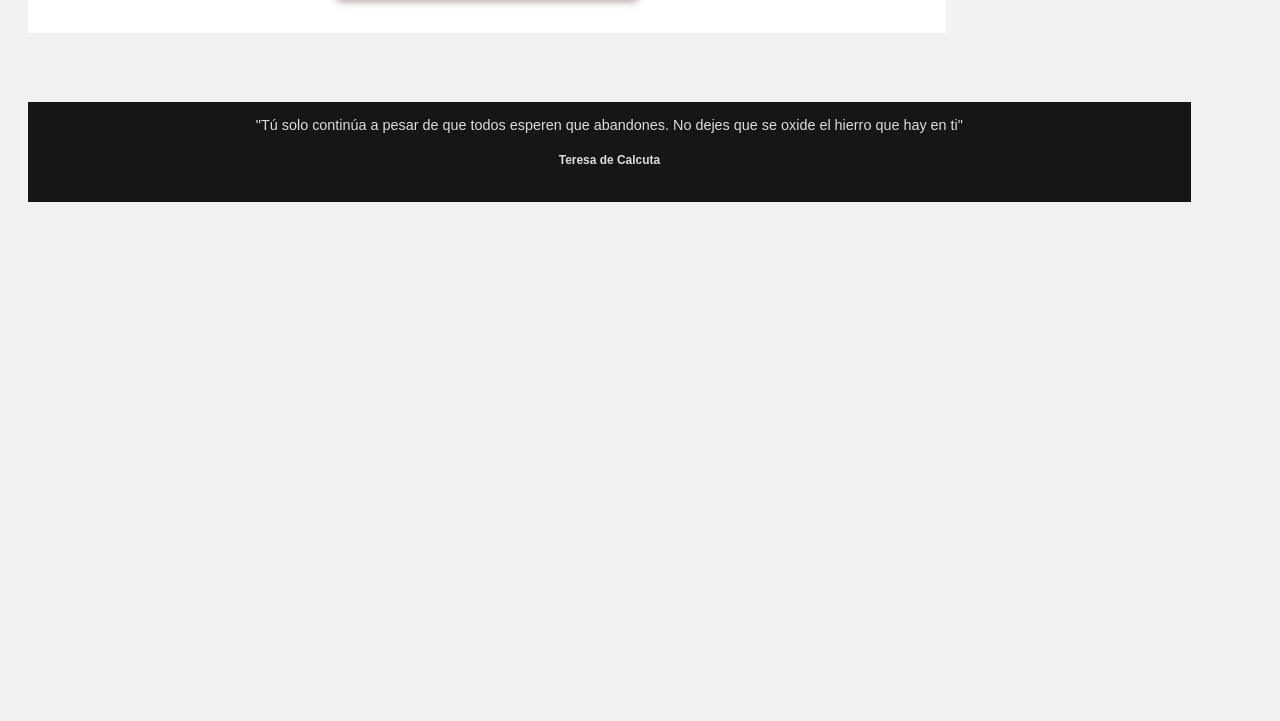
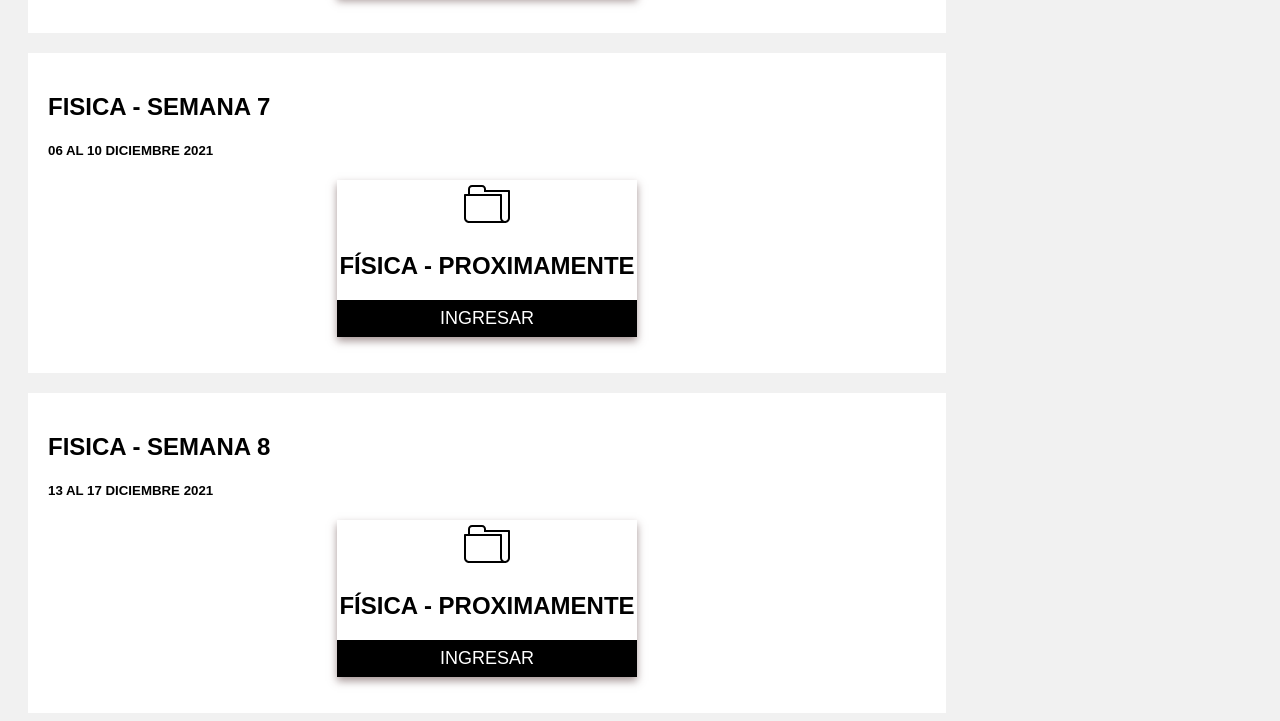
Before and after one commit to josebballester/primero-faseix, a plain HTML site: page index.html in a window 1280 px wide. Shown: the part 2919-3640 px from the top of the page. Before the commit the page ends 3149 px from the top, so only its background shows below. Drawn offline with Linux system fonts and the light colour scheme.

Commit message:
Semana Subidas
Se sube hasta la semana 8

```diff
--- a/index.html
+++ b/index.html
@@ -229,7 +229,66 @@
           </svg>
         <h2>FÍSICA - INTRODUCCIÓN MAGNITUDES</h2>
           <p>
-            <a href="https://drive.google.com/drive/folders/1MheyjKFpqMwleTXuK_mO9T88yySlDb4T?usp=sharing">
+            <a href="https://drive.google.com/drive/folders/1xiesBw5vEX7s0e5kR1XNUEb1gbY4XRUm?usp=sharing">
+              <input type="button" value="INGRESAR">
+            </a>
+          </p>
+      </div>
+    </div>
+
+    <div class="card">
+      <h2>FISICA - SEMANA 7 </h2>
+           <h5>06 AL 10 DICIEMBRE 2021</h5>
+
+        <div class="cards">
+
+          <svg
+          enable-background="new 0 0 48 48"
+            height="3rem"
+            id="Layer_1"
+            version="1.1"
+            viewBox="0 0 48 48"
+            width="4rem"
+          xml:space="preserve" xmlns="http://www.w3.org/2000/svg" xmlns:xlink="http://www.w3.org/1999/xlink">
+            <path clip-rule="evenodd" d="M42,43L42,43H6l0,0c-2.762,0-5-2.238-5-5V15c0-0.552,0.447-1,1-1l0,0h3V9
+             c0-2.209,1.791-4,4-4h10c2.209,0,4,1.791,4,4v1h23c0.553,0,1,0.448,1,1v27C47,40.762,44.762,43,42,43z M3,16v22l0,0
+               c0,1.657,1.344,3,3,3h32.022C37.39,40.162,37,39.131,37,38V16H3z
+                M45,12H21V9c0-1.104-0.896-2-2-2H9C7.896,7,7,7.896,7,9v5h31l0,0
+                 c0.278,0,0.529,0.114,0.71,0.298C38.889,14.479,39,14.726,39,15c0,0,0,0,0,0v23c0,1.657,1.343,3,3,3s3-1.343,3-3V12z"
+                 fill-rule="evenodd"/>
+          </svg>
+        <h2>FÍSICA - PROXIMAMENTE</h2>
+          <p>
+            <a href="https://drive.google.com/drive/folders/1ARBC_piMmXj1Bs_CVXlBzVhX_QxJQOWE?usp=sharing">
+              <input type="button" value="INGRESAR">
+            </a>
+          </p>
+      </div>
+    </div>
+    <div class="card">
+      <h2>FISICA - SEMANA 8 </h2>
+           <h5>13 AL 17 DICIEMBRE 2021</h5>
+
+        <div class="cards">
+
+          <svg
+          enable-background="new 0 0 48 48"
+            height="3rem"
+            id="Layer_1"
+            version="1.1"
+            viewBox="0 0 48 48"
+            width="4rem"
+          xml:space="preserve" xmlns="http://www.w3.org/2000/svg" xmlns:xlink="http://www.w3.org/1999/xlink">
+            <path clip-rule="evenodd" d="M42,43L42,43H6l0,0c-2.762,0-5-2.238-5-5V15c0-0.552,0.447-1,1-1l0,0h3V9
+             c0-2.209,1.791-4,4-4h10c2.209,0,4,1.791,4,4v1h23c0.553,0,1,0.448,1,1v27C47,40.762,44.762,43,42,43z M3,16v22l0,0
+               c0,1.657,1.344,3,3,3h32.022C37.39,40.162,37,39.131,37,38V16H3z
+                M45,12H21V9c0-1.104-0.896-2-2-2H9C7.896,7,7,7.896,7,9v5h31l0,0
+                 c0.278,0,0.529,0.114,0.71,0.298C38.889,14.479,39,14.726,39,15c0,0,0,0,0,0v23c0,1.657,1.343,3,3,3s3-1.343,3-3V12z"
+                 fill-rule="evenodd"/>
+          </svg>
+        <h2>FÍSICA - PROXIMAMENTE</h2>
+          <p>
+            <a href="https://drive.google.com/drive/folders/1c-kJPluhEywGYwHdId28CuTvXXxGSPlG?usp=sharing">
               <input type="button" value="INGRESAR">
             </a>
           </p>
```
